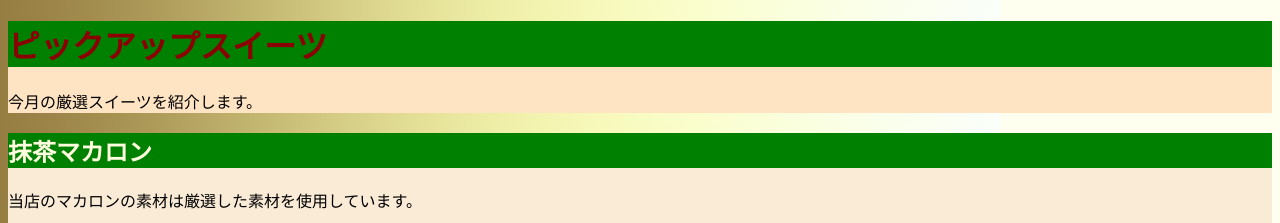
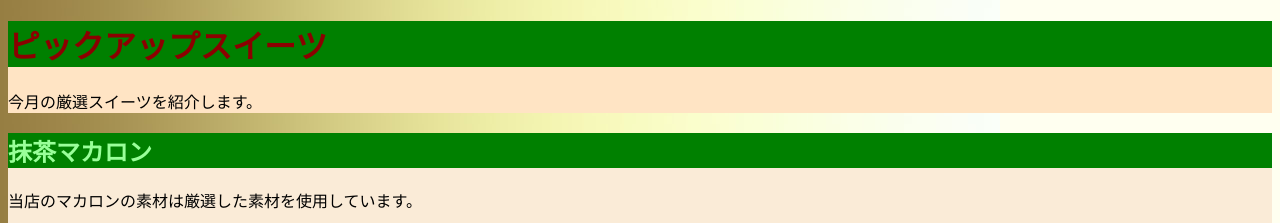
Before and after one commit to 202408kohira/webdesign, a plain HTML site: page jissyu3.html in a window 1280 px wide. Shown: the top 223 px of the page. Drawn offline with Linux system fonts and the light colour scheme.

Commit message:
Change h2 text color from lightyellow to #99ff99

```diff
--- a/jissyu3.html
+++ b/jissyu3.html
@@ -16,7 +16,7 @@
                 color:darkred;
              }
              h2{background-color:green;
-                color:lightyellow;
+                color:#99ff99;
              }
              h3{
                 background-color:sandybrown;
```
